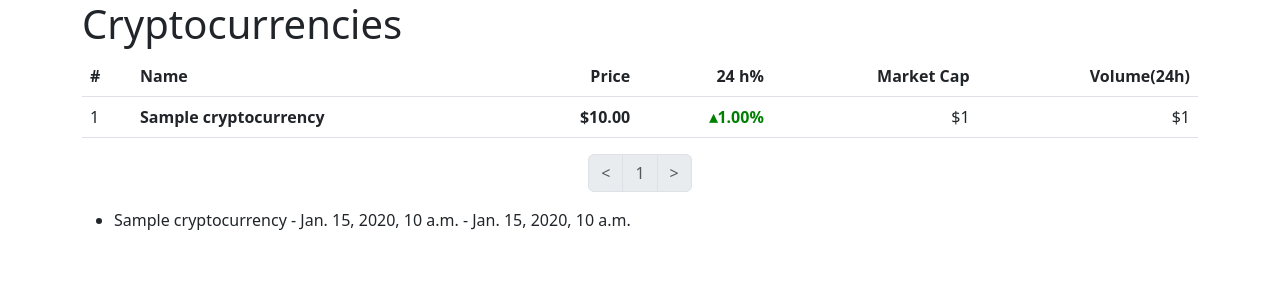
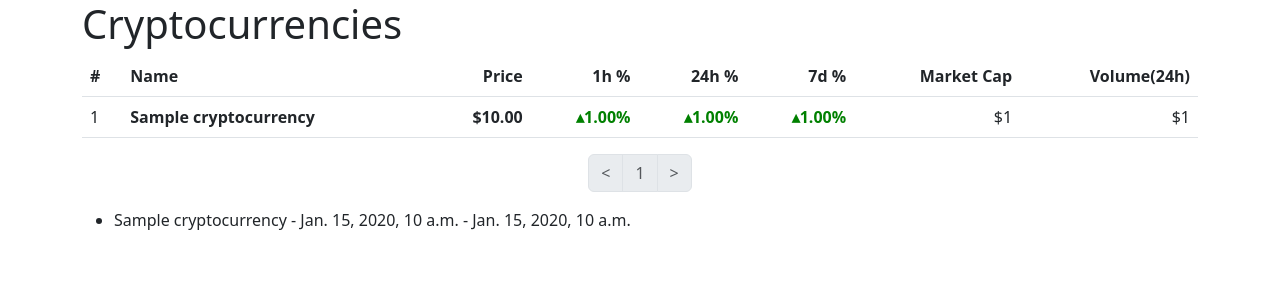
Before and after one commit to Ngel0/learning_API, a Django app: page / in a window 1280 px wide. Shown: the top 300 px of the page. Run offline with Django 4.2, Linux system fonts and the light colour scheme; tables that the repository leaves empty hold one stand-in row (values such as "Sample post").

Commit message:
added 1h and 7d percent change

```diff
--- a/cryptodata/models.py
+++ b/cryptodata/models.py
@@ -7,7 +7,9 @@ class Cryptocurrency(models.Model):
     price = models.DecimalField(max_digits=23, decimal_places=17)
     market_cap = models.DecimalField(max_digits=18, decimal_places=5)
     volume = models.DecimalField(max_digits=25, decimal_places=8)
-    percent_change = models.DecimalField(max_digits=12, decimal_places=8)
+    percent_change_1h = models.DecimalField(max_digits=12, decimal_places=8)
+    percent_change_24h = models.DecimalField(max_digits=12, decimal_places=8)
+    percent_change_7d = models.DecimalField(max_digits=12, decimal_places=8)
     created_at = models.DateTimeField(auto_now_add=True)
     updated_at = models.DateTimeField(auto_now=True)
 
--- a/cryptodata/templates/cryptodata/cryptocurrency_list.html
+++ b/cryptodata/templates/cryptodata/cryptocurrency_list.html
@@ -9,7 +9,9 @@
                 <th scope="col">#</th>
                 <th scope="col">Name</th>
                 <th scope="col" class="align-right">Price</th>
-                <th scope="col" class="align-right">24 h%</th>
+                <th scope="col" class="align-right">1h %</th>
+                <th scope="col" class="align-right">24h %</th>
+                <th scope="col" class="align-right">7d %</th>
                 <th scope="col" class="align-right">Market Cap</th>
                 <th scope="col" class="align-right">Volume(24h)</th>
             </tr>
@@ -21,7 +23,9 @@
                     <td>{{ forloop.counter }}</td>
                     <th scope="row">{{ coin.name }}</th>
                     <td class="align-right"><strong>${{ coin.price|decimal_digits_format|add_commas }}</strong></td>
-                    <td class="align-right"><strong>{{ coin.percent_change|floatformat:2|percentage_format }}</strong></td>
+                    <td class="align-right"><strong>{{ coin.percent_change_1h|floatformat:2|percentage_format }}</strong></td>
+                    <td class="align-right"><strong>{{ coin.percent_change_24h|floatformat:2|percentage_format }}</strong></td>
+                    <td class="align-right"><strong>{{ coin.percent_change_7d|floatformat:2|percentage_format }}</strong></td>
                     <td class="align-right">${{ coin.market_cap|floatformat:"0g" }}</td>
                     <td class="align-right">${{ coin.volume|floatformat:"0g" }}</td>
                 </tr>
--- a/cryptodata/views.py
+++ b/cryptodata/views.py
@@ -53,7 +53,9 @@ def fetch_cryptocurrency_data(limit):
                 'price': coin['quote']['USD']['price'],
                 'market_cap': coin['quote']['USD']['market_cap'],
                 'volume': coin['quote']['USD']['volume_24h'],
-                'percent_change': coin['quote']['USD']['percent_change_24h'],
+                'percent_change_1h': coin['quote']['USD']['percent_change_1h'],
+                'percent_change_24h': coin['quote']['USD']['percent_change_24h'],
+                'percent_change_7d': coin['quote']['USD']['percent_change_7d'],
             }
         )
 
```
Also changed, not shown: cryptodata/migrations/0003_rename_percent_change_cryptocurrency_percent_change_24h_and_more.py (added).
